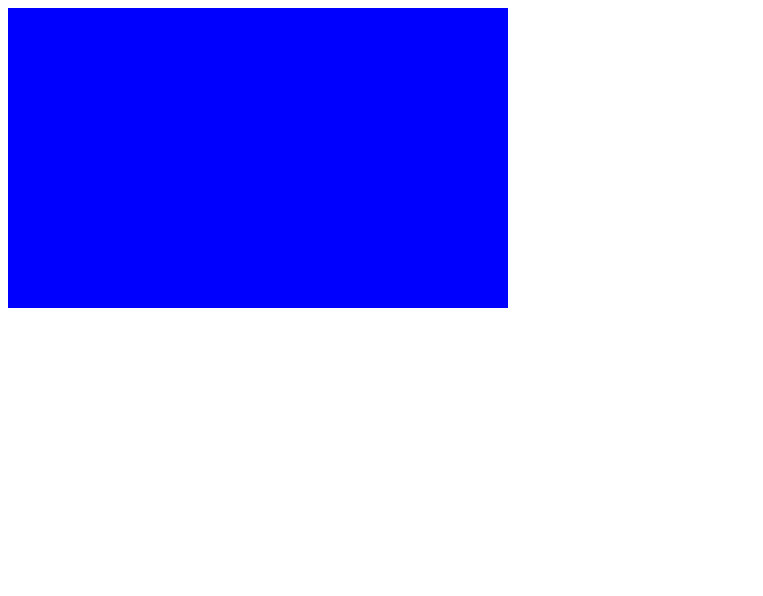
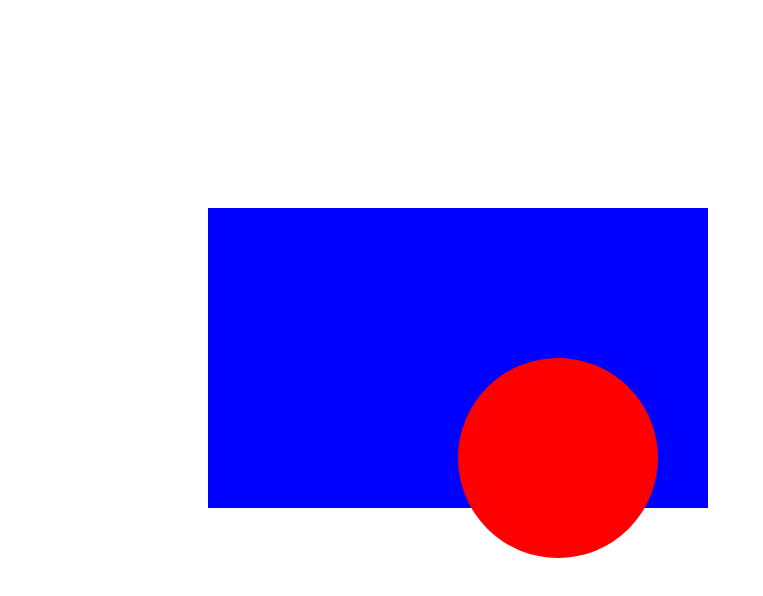
Before and after one commit to clever2817/Basify_Assignment-4_CSS, a plain HTML site: page 4. CSS Positioning/index.html in a window 1280 px wide. Shown: the whole page, without its empty margins (0-763 px from the left). Drawn offline with Linux system fonts and the light colour scheme.

Commit message:
4. CSS Positioning
4. CSS Positioning

```diff
--- a/4. CSS Positioning/index.html
+++ b/4. CSS Positioning/index.html
@@ -8,6 +8,19 @@
         height: 300px;
         width: 500px;
         background-color: blue;
+        position: relative;
+        top: 200px;
+        left: 200px;
+      }
+
+      .red-circle {
+        background-color: red;
+        height: 200px;
+        width: 200px;
+        border-radius: 50%;
+        position: absolute;
+        top: 150px;
+        left: 250px;
       }
     </style>
   </head>
```
